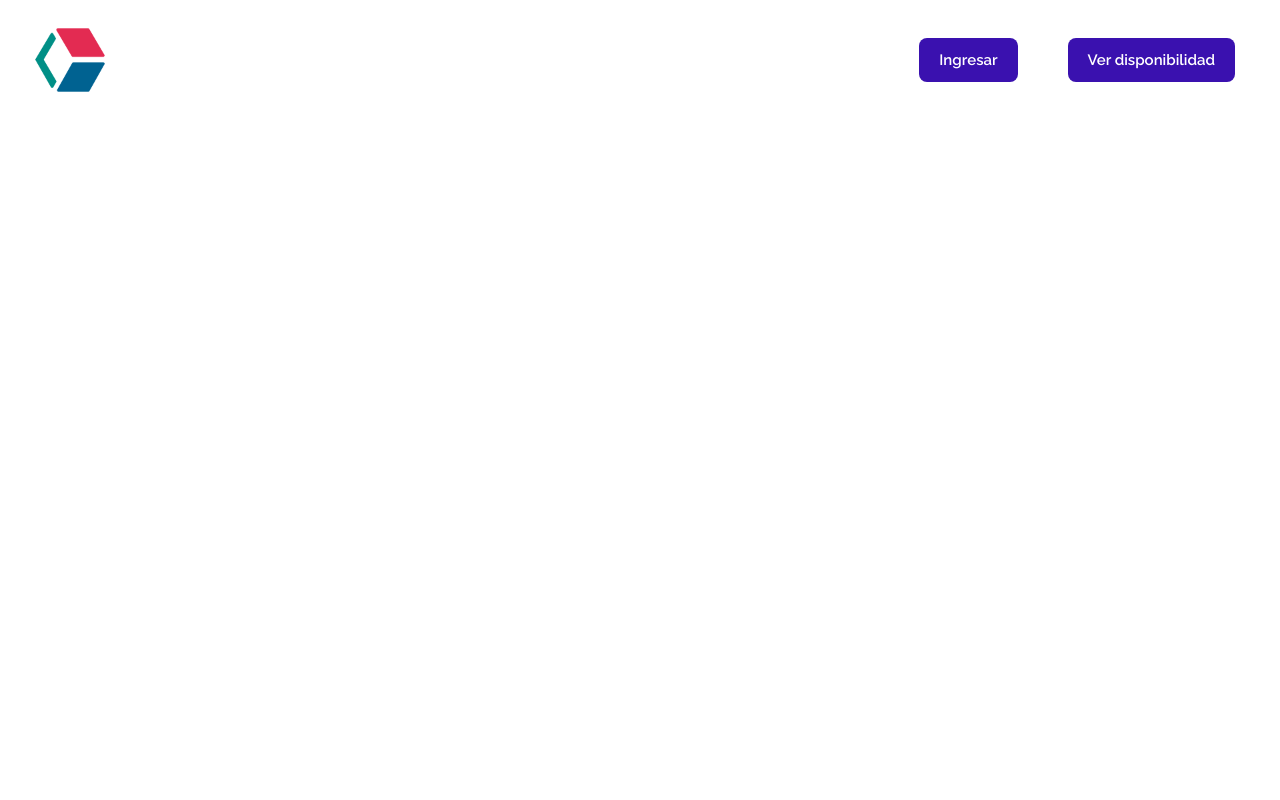
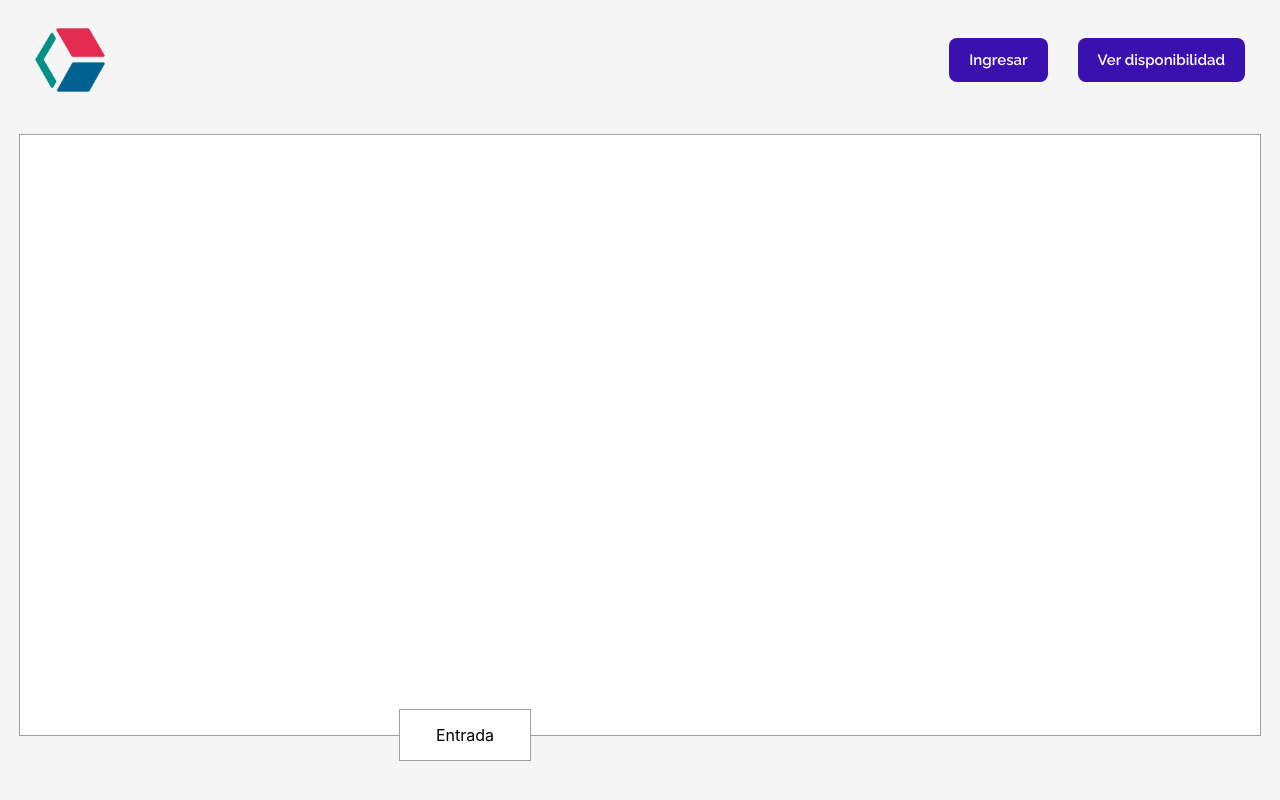
Before and after one commit to jonathangg03/room_reservation_frontend, a Next.js app: page / in a window 1280 px wide. Built offline with nearby package versions, Linux system fonts and the light colour scheme.

Commit message:
Add: First styles installations

```diff
--- a/Components/Header/styles.js
+++ b/Components/Header/styles.js
@@ -1,11 +1,11 @@
 import css from 'styled-jsx/css'
+import { colors } from '../../theme'
 
 const styles = css`
   header {
     display: flex;
     justify-content: space-between;
     align-items: center;
-    padding: 10px 20px;
   }
 
   ul {
@@ -14,12 +14,12 @@ const styles = css`
   }
 
   li {
-    margin: 0 25px;
+    margin: 0 15px;
   }
 
   button {
     padding: 13px 20px;
-    background-color: #3a11af;
+    background-color: ${colors.main};
     color: white;
     border: none;
     font-size: 15px;
--- /dev/null
+++ b/Components/Installations/index.js
@@ -0,0 +1,16 @@
+import styles from './styles'
+
+const Installations = () => {
+  return (
+    <>
+      <section>
+        <div className='entrace'>
+          <p>Entrada</p>
+        </div>
+      </section>
+      <style jsx>{styles}</style>
+    </>
+  )
+}
+
+export default Installations
--- /dev/null
+++ b/Components/Installations/styles.js
@@ -0,0 +1,28 @@
+import css from 'styled-jsx/css'
+
+const styles = css`
+  section {
+    margin: 25px 0 50px;
+    background-color: white;
+    width: 100%;
+    min-width: 1000px;
+    height: 600px;
+    outline: 1px solid #9f9f9f;
+    position: relative;
+  }
+
+  .entrace {
+    position: absolute;
+    width: 130px;
+    height: 50px;
+    outline: 1px solid #9f9f9f;
+    display: flex;
+    align-items: center;
+    justify-content: center;
+    bottom: -25px;
+    left: 380px;
+    background-color: white;
+  }
+`
+
+export default styles
--- a/pages/index.js
+++ b/pages/index.js
@@ -1,9 +1,11 @@
 import Header from '../Components/Header'
+import Installations from '../Components/Installations'
 
 export default function Home() {
   return (
     <div>
       <Header />
+      <Installations />
     </div>
   )
 }
--- a/styles/globals.css
+++ b/styles/globals.css
@@ -2,6 +2,11 @@ html,
 body {
   font-family: -apple-system, BlinkMacSystemFont, Segoe UI, Roboto, Oxygen,
     Ubuntu, Cantarell, Fira Sans, Droid Sans, Helvetica Neue, sans-serif;
+}
+
+body {
+  padding: 10px 20px;
+  background-color: rgb(245, 245, 245);
 }
 
 a {
--- /dev/null
+++ b/theme.js
@@ -0,0 +1,5 @@
+const colors = {
+  main: '#3a11af'
+}
+
+export { colors }
```
